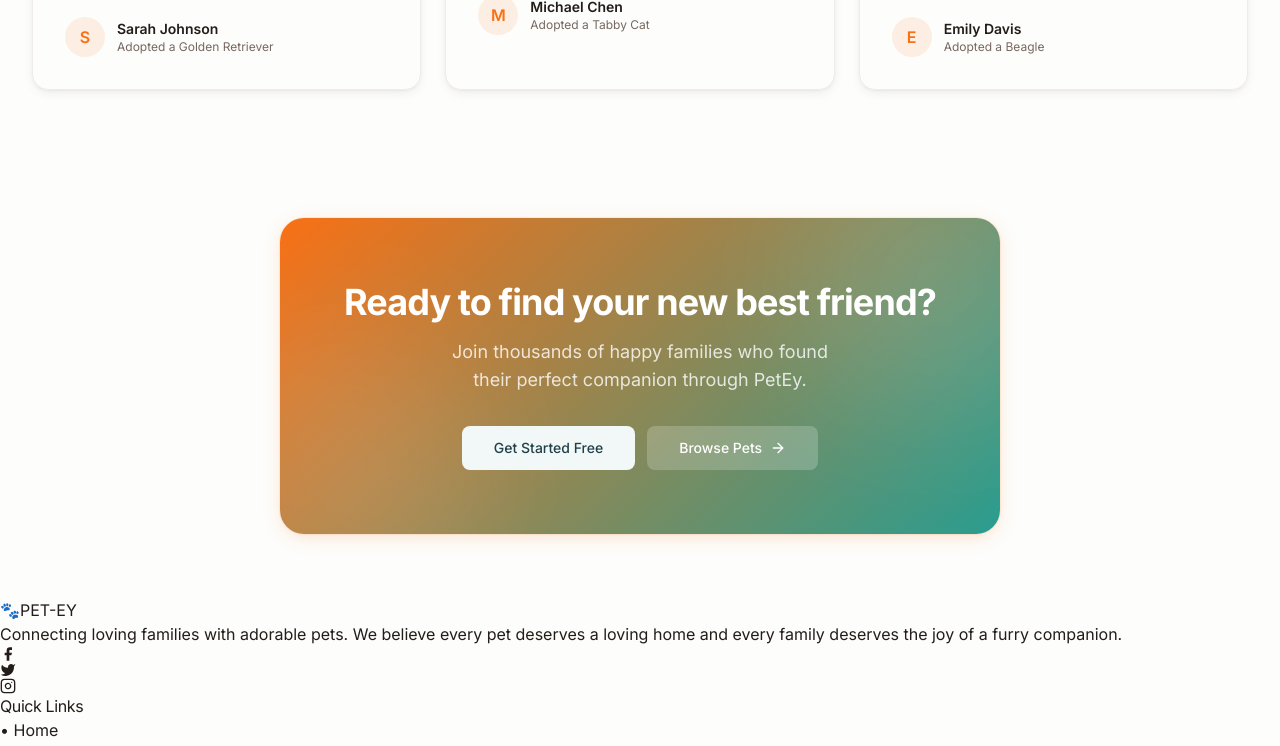
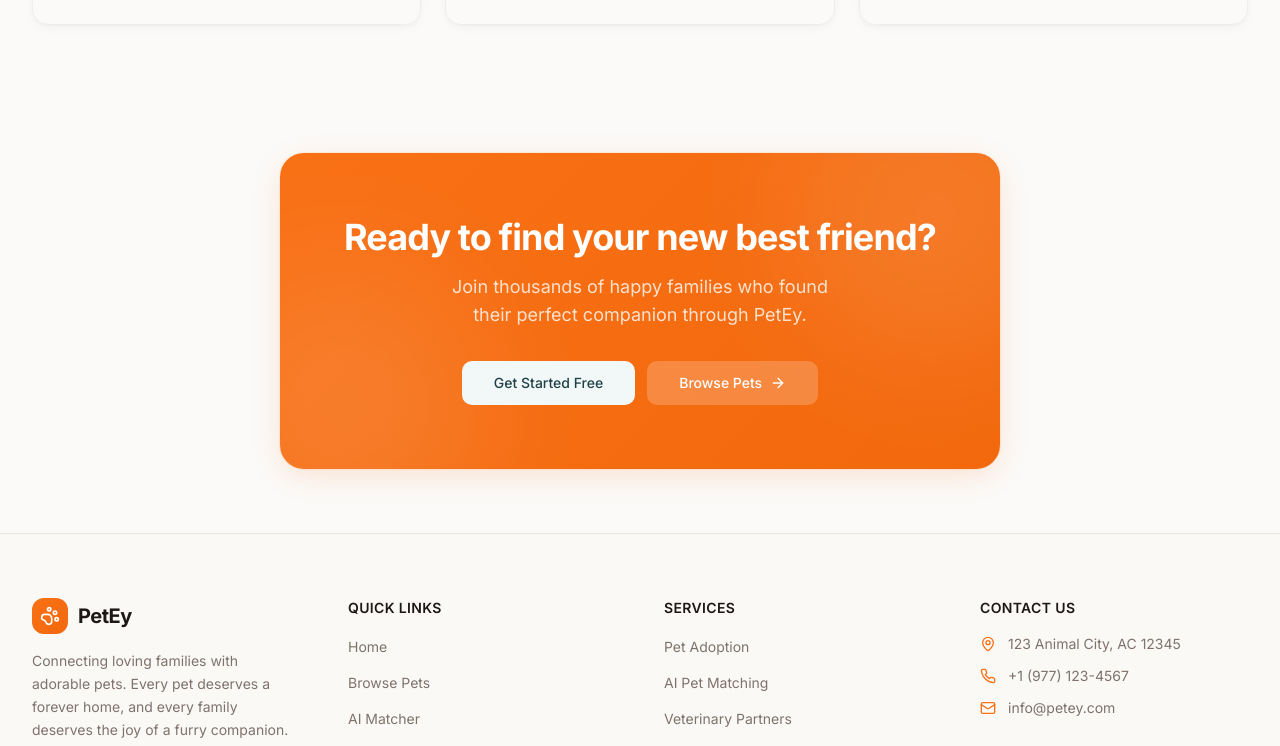
Before and after one commit to Surajrana31-0/PetEy-pet-management-Web-Api-Frontend, a Next.js app: page / in a window 1280 px wide. Shown: the part 2000-2746 px from the top of the page. Built offline with nearby package versions, Linux system fonts and the light colour scheme; no server answers.

Commit message:
Redesign: globals.css, header, footer with clean professional aesthetic

```diff
--- a/app/globals.css
+++ b/app/globals.css
@@ -4,18 +4,18 @@
 
 @layer base {
   :root {
-    --background: 40 40% 99%;
-    --foreground: 20 14% 12%;
+    --background: 40 30% 98%;
+    --foreground: 20 14% 10%;
     --card: 0 0% 100%;
-    --card-foreground: 20 14% 12%;
+    --card-foreground: 20 14% 10%;
     --popover: 0 0% 100%;
-    --popover-foreground: 20 14% 12%;
+    --popover-foreground: 20 14% 10%;
     --primary: 24 95% 53%;
     --primary-foreground: 40 40% 99%;
     --secondary: 180 30% 96%;
     --secondary-foreground: 190 40% 20%;
-    --muted: 40 20% 94%;
-    --muted-foreground: 20 10% 42%;
+    --muted: 40 20% 95%;
+    --muted-foreground: 20 8% 46%;
     --accent: 173 58% 39%;
     --accent-foreground: 40 40% 99%;
     --destructive: 0 84% 60%;
@@ -26,16 +26,16 @@
     --success: 142 71% 45%;
     --success-foreground: 40 40% 99%;
     --warning: 38 92% 50%;
-    --warning-foreground: 20 14% 12%;
-    --border: 30 15% 88%;
-    --input: 30 15% 88%;
+    --warning-foreground: 20 14% 10%;
+    --border: 30 12% 90%;
+    --input: 30 12% 90%;
     --ring: 24 95% 53%;
     --chart-1: 24 95% 53%;
     --chart-2: 173 58% 39%;
     --chart-3: 38 92% 50%;
     --chart-4: 142 71% 45%;
     --chart-5: 280 65% 60%;
-    --radius: 0.625rem;
+    --radius: 0.75rem;
   }
 
   .dark {
@@ -80,9 +80,29 @@
   body {
     @apply bg-background text-foreground;
     font-feature-settings: "rlig" 1, "calt" 1;
+    -webkit-font-smoothing: antialiased;
+    -moz-osx-font-smoothing: grayscale;
   }
   h1, h2, h3, h4, h5, h6 {
     @apply tracking-tight;
+  }
+}
+
+@layer components {
+  .container-page {
+    @apply mx-auto max-w-7xl px-4 sm:px-6 lg:px-8;
+  }
+  .section-padding {
+    @apply py-20 sm:py-24 lg:py-28;
+  }
+  .card-base {
+    @apply rounded-2xl border border-border bg-card;
+  }
+  .card-shadow {
+    box-shadow: 0 1px 3px -1px hsl(20 14% 10% / 0.06), 0 4px 12px -2px hsl(20 14% 10% / 0.04);
+  }
+  .card-shadow-hover {
+    box-shadow: 0 4px 12px -2px hsl(20 14% 10% / 0.08), 0 12px 32px -4px hsl(20 14% 10% / 0.06);
   }
 }
 
@@ -91,29 +111,30 @@
     text-wrap: balance;
   }
   .glass {
-    background: hsl(var(--card) / 0.7);
-    backdrop-filter: blur(12px);
-    -webkit-backdrop-filter: blur(12px);
-  }
-  .glass-dark {
-    background: hsl(var(--background) / 0.6);
+    background: hsl(var(--card) / 0.8);
     backdrop-filter: blur(16px);
     -webkit-backdrop-filter: blur(16px);
   }
   .gradient-warm {
-    background: linear-gradient(135deg, hsl(24 95% 53%) 0%, hsl(173 58% 39%) 100%);
+    background: linear-gradient(135deg, hsl(24 95% 53%) 0%, hsl(24 90% 50%) 100%);
+  }
+  .gradient-teal {
+    background: linear-gradient(135deg, hsl(173 58% 39%) 0%, hsl(173 48% 45%) 100%);
   }
   .gradient-soft {
-    background: linear-gradient(135deg, hsl(40 40% 99%) 0%, hsl(180 30% 96%) 100%);
+    background: linear-gradient(180deg, hsl(40 30% 98%) 0%, hsl(40 20% 95%) 100%);
+  }
+  .gradient-hero {
+    background: linear-gradient(180deg, hsl(40 30% 98%) 0%, hsl(40 20% 96%) 50%, hsl(0 0% 100%) 100%);
   }
   .shadow-soft {
-    box-shadow: 0 2px 8px -2px hsl(20 14% 12% / 0.08), 0 4px 16px -4px hsl(20 14% 12% / 0.06);
+    box-shadow: 0 2px 8px -2px hsl(20 14% 10% / 0.06), 0 4px 16px -4px hsl(20 14% 10% / 0.04);
   }
   .shadow-card {
-    box-shadow: 0 1px 3px -1px hsl(20 14% 12% / 0.1), 0 4px 12px -2px hsl(20 14% 12% / 0.08);
+    box-shadow: 0 1px 3px -1px hsl(20 14% 10% / 0.06), 0 4px 12px -2px hsl(20 14% 10% / 0.04);
   }
   .shadow-glow {
-    box-shadow: 0 0 0 1px hsl(24 95% 53% / 0.1), 0 4px 20px -4px hsl(24 95% 53% / 0.25);
+    box-shadow: 0 0 0 1px hsl(24 95% 53% / 0.08), 0 8px 32px -4px hsl(24 95% 53% / 0.2);
   }
   .no-scrollbar::-webkit-scrollbar {
     display: none;
@@ -129,11 +150,11 @@
   to { opacity: 1; }
 }
 @keyframes fade-in-up {
-  from { opacity: 0; transform: translateY(12px); }
+  from { opacity: 0; transform: translateY(16px); }
   to { opacity: 1; transform: translateY(0); }
 }
 @keyframes fade-in-down {
-  from { opacity: 0; transform: translateY(-12px); }
+  from { opacity: 0; transform: translateY(-16px); }
   to { opacity: 1; transform: translateY(0); }
 }
 @keyframes scale-in {
@@ -141,7 +162,7 @@
   to { opacity: 1; transform: scale(1); }
 }
 @keyframes slide-in-right {
-  from { opacity: 0; transform: translateX(16px); }
+  from { opacity: 0; transform: translateX(20px); }
   to { opacity: 1; transform: translateX(0); }
 }
 @keyframes shimmer {
@@ -150,39 +171,38 @@
 }
 @keyframes float {
   0%, 100% { transform: translateY(0); }
-  50% { transform: translateY(-8px); }
+  50% { transform: translateY(-10px); }
 }
 @keyframes pulse-soft {
   0%, 100% { opacity: 1; }
-  50% { opacity: 0.6; }
+  50% { opacity: 0.5; }
 }
 
-.animate-fade-in { animation: fade-in 0.4s ease-out; }
-.animate-fade-in-up { animation: fade-in-up 0.5s ease-out; }
-.animate-fade-in-down { animation: fade-in-down 0.5s ease-out; }
-.animate-scale-in { animation: scale-in 0.3s ease-out; }
-.animate-slide-in-right { animation: slide-in-right 0.4s ease-out; }
-.animate-float { animation: float 4s ease-in-out infinite; }
-.animate-pulse-soft { animation: pulse-soft 2s ease-in-out infinite; }
+.animate-fade-in { animation: fade-in 0.5s ease-out; }
+.animate-fade-in-up { animation: fade-in-up 0.6s ease-out; }
+.animate-fade-in-down { animation: fade-in-down 0.6s ease-out; }
+.animate-scale-in { animation: scale-in 0.4s ease-out; }
+.animate-slide-in-right { animation: slide-in-right 0.5s ease-out; }
+.animate-float { animation: float 5s ease-in-out infinite; }
+.animate-pulse-soft { animation: pulse-soft 3s ease-in-out infinite; }
 
 .skeleton {
-  background: linear-gradient(90deg, hsl(var(--muted)) 0%, hsl(var(--muted-foreground) / 0.1) 50%, hsl(var(--muted)) 100%);
+  background: linear-gradient(90deg, hsl(var(--muted)) 0%, hsl(var(--muted-foreground) / 0.08) 50%, hsl(var(--muted)) 100%);
   background-size: 1000px 100%;
   animation: shimmer 2s infinite linear;
 }
 
 ::-webkit-scrollbar {
-  width: 10px;
-  height: 10px;
+  width: 8px;
+  height: 8px;
 }
 ::-webkit-scrollbar-track {
-  background: hsl(var(--muted));
+  background: transparent;
 }
 ::-webkit-scrollbar-thumb {
-  background: hsl(var(--muted-foreground) / 0.4);
+  background: hsl(var(--muted-foreground) / 0.3);
   border-radius: 9999px;
-  border: 2px solid hsl(var(--muted));
 }
 ::-webkit-scrollbar-thumb:hover {
-  background: hsl(var(--muted-foreground) / 0.6);
+  background: hsl(var(--muted-foreground) / 0.5);
 }
--- a/components/footer.tsx
+++ b/components/footer.tsx
@@ -1,52 +1,62 @@
-import Link from "next/link";
+import Link from 'next/link';
+import { PawPrint, Facebook, Twitter, Instagram, Mail, Phone, MapPin, Heart } from 'lucide-react';
+
+const quickLinks = [
+  { label: 'Home', href: '/' },
+  { label: 'Browse Pets', href: '/pets' },
+  { label: 'AI Matcher', href: '/ai-matcher' },
+  { label: 'Vets', href: '/vets' },
+  { label: 'Blog', href: '/blog' },
+  { label: 'About Us', href: '/about' },
+];
+
+const services = [
+  'Pet Adoption',
+  'AI Pet Matching',
+  'Veterinary Partners',
+  'Pet Care Tips',
+  'Foster Program',
+];
 
 export default function Footer() {
   return (
-    <footer className="footer">
-      <div className="container">
-        <div className="footer-grid">
-
-          {/* Brand column */}
-          <div className="footer-brand">
-            <div className="footer-logo">
-              <span className="logo-icon">🐾</span>
-              <span className="footer-logo-text">PET-EY</span>
-            </div>
-            <p className="footer-brand-desc">
-              Connecting loving families with adorable pets. We believe every
-              pet deserves a loving home and every family deserves the joy of
-              a furry companion.
+    <footer className="border-t border-border bg-muted/30">
+      <div className="container-page py-16">
+        <div className="grid grid-cols-1 gap-12 sm:grid-cols-2 lg:grid-cols-4">
+          {/* Brand */}
+          <div className="space-y-4">
+            <Link href="/" className="flex items-center gap-2.5">
+              <span className="flex h-9 w-9 items-center justify-center rounded-xl gradient-warm text-white">
+                <PawPrint className="h-5 w-5" />
+              </span>
+              <span className="text-xl font-bold tracking-tight">PetEy</span>
+            </Link>
+            <p className="text-sm leading-relaxed text-muted-foreground">
+              Connecting loving families with adorable pets. Every pet deserves a forever home, and every family deserves the joy of a furry companion.
             </p>
-            <div className="footer-socials">
-              <Link href="#" className="footer-social-btn" aria-label="Facebook">
-                <svg width="16" height="16" viewBox="0 0 24 24" fill="currentColor">
-                  <path d="M18 2h-3a5 5 0 0 0-5 5v3H7v4h3v8h4v-8h3l1-4h-4V7a1 1 0 0 1 1-1h3z"/>
-                </svg>
-              </Link>
-              <Link href="#" className="footer-social-btn" aria-label="Twitter">
-                <svg width="16" height="16" viewBox="0 0 24 24" fill="currentColor">
-                  <path d="M23 3a10.9 10.9 0 0 1-3.14 1.53 4.48 4.48 0 0 0-7.86 3v1A10.66 10.66 0 0 1 3 4s-4 9 5 13a11.64 11.64 0 0 1-7 2c9 5 20 0 20-11.5a4.5 4.5 0 0 0-.08-.83A7.72 7.72 0 0 0 23 3z"/>
-                </svg>
-              </Link>
-              <Link href="#" className="footer-social-btn" aria-label="Instagram">
-                <svg width="16" height="16" viewBox="0 0 24 24" fill="none"
-                  stroke="currentColor" strokeWidth="2"
-                  strokeLinecap="round" strokeLinejoin="round">
-                  <rect x="2" y="2" width="20" height="20" rx="5" ry="5"/>
-                  <path d="M16 11.37A4 4 0 1 1 12.63 8 4 4 0 0 1 16 11.37z"/>
-                  <line x1="17.5" y1="6.5" x2="17.51" y2="6.5"/>
-                </svg>
-              </Link>
+            <div className="flex gap-3">
+              {[Facebook, Twitter, Instagram].map((Icon, i) => (
+                <a
+                  key={i}
+                  href="#"
+                  className="flex h-9 w-9 items-center justify-center rounded-lg border border-border bg-card text-muted-foreground transition-all hover:border-primary hover:text-primary hover:shadow-soft"
+                  aria-label="Social link"
+                >
+                  <Icon className="h-4 w-4" />
+                </a>
+              ))}
             </div>
           </div>
 
           {/* Quick Links */}
           <div>
-            <h4 className="footer-col-title">Quick Links</h4>
-            <ul className="footer-links">
-              {["Home", "Adopt a Pet", "About Us", "Contact", "Volunteer"].map((l) => (
-                <li key={l}>
-                  <Link href="#" className="footer-link">• {l}</Link>
+            <h4 className="text-sm font-semibold uppercase tracking-wide text-foreground">Quick Links</h4>
+            <ul className="mt-4 space-y-3">
+              {quickLinks.map((link) => (
+                <li key={link.label}>
+                  <Link href={link.href} className="text-sm text-muted-foreground transition-colors hover:text-primary">
+                    {link.label}
+                  </Link>
                 </li>
               ))}
             </ul>
@@ -54,11 +64,13 @@ export default function Footer() {
 
           {/* Services */}
           <div>
-            <h4 className="footer-col-title">Services</h4>
-            <ul className="footer-links">
-              {["Pet Care Tips", "Training Resources", "Veterinary Partners", "Foster Program", "Donate"].map((s) => (
+            <h4 className="text-sm font-semibold uppercase tracking-wide text-foreground">Services</h4>
+            <ul className="mt-4 space-y-3">
+              {services.map((s) => (
                 <li key={s}>
-                  <Link href="#" className="footer-link">• {s}</Link>
+                  <Link href="#" className="text-sm text-muted-foreground transition-colors hover:text-primary">
+                    {s}
+                  </Link>
                 </li>
               ))}
             </ul>
@@ -66,45 +78,31 @@ export default function Footer() {
 
           {/* Contact */}
           <div>
-            <h4 className="footer-col-title">Contact Us</h4>
-            <div className="footer-contact">
-              <div className="footer-contact-row">
-                <span className="footer-contact-icon">📍</span>
-                <span className="footer-contact-text">
-                  123 New Baneshower, Animal City, AC 12345
-                </span>
-              </div>
-              <div className="footer-contact-row">
-                <span className="footer-contact-icon">📞</span>
-                <span className="footer-contact-text">+1 (977) 123-4567</span>
-              </div>
-              <div className="footer-contact-row">
-                <span className="footer-contact-icon">✉️</span>
-                <span className="footer-contact-text">info@pet_Ey.xs4.com</span>
-              </div>
-              <div className="emergency-badge">
-                <svg width="20" height="20" viewBox="0 0 24 24" fill="currentColor">
-                  <path d="M20.84 4.61a5.5 5.5 0 0 0-7.78 0L12 5.67l-1.06-1.06a5.5 5.5 0 0 0-7.78 7.78l1.06 1.06L12 21.23l7.78-7.78 1.06-1.06a5.5 5.5 0 0 0 0-7.78z"/>
-                </svg>
-                <div>
-                  <div className="emergency-title">Emergency Pet Rescue:</div>
-                  <div className="emergency-sub">Available 24/7</div>
-                </div>
-              </div>
-            </div>
+            <h4 className="text-sm font-semibold uppercase tracking-wide text-foreground">Contact Us</h4>
+            <ul className="mt-4 space-y-3">
+              <li className="flex items-start gap-3 text-sm text-muted-foreground">
+                <MapPin className="h-4 w-4 mt-0.5 flex-shrink-0 text-primary" />
+                <span>123 Animal City, AC 12345</span>
+              </li>
+              <li className="flex items-center gap-3 text-sm text-muted-foreground">
+                <Phone className="h-4 w-4 flex-shrink-0 text-primary" />
+                <span>+1 (977) 123-4567</span>
+              </li>
+              <li className="flex items-center gap-3 text-sm text-muted-foreground">
+                <Mail className="h-4 w-4 flex-shrink-0 text-primary" />
+                <span>info@petey.com</span>
+              </li>
+            </ul>
           </div>
         </div>
 
-        {/* Bottom bar */}
-        <div className="footer-bottom">
-          <p className="footer-copy">
-            © 2024 Pet-Ey. All rights reserved. Made with • for pets and their families.
+        <div className="mt-12 flex flex-col items-center justify-between gap-4 border-t border-border pt-8 sm:flex-row">
+          <p className="text-sm text-muted-foreground">
+            &copy; {new Date().getFullYear()} PetEy. All rights reserved.
           </p>
-          <div className="footer-legal">
-            <Link href="#" className="footer-legal-link">Privacy Policy</Link>
-            <Link href="#" className="footer-legal-link">Terms of Service</Link>
-            <Link href="#" className="footer-legal-link">Cookie Policy</Link>
-          </div>
+          <p className="flex items-center gap-1.5 text-sm text-muted-foreground">
+            Made with <Heart className="h-3.5 w-3.5 fill-primary text-primary" /> for pets and their families
+          </p>
         </div>
       </div>
     </footer>
--- a/components/header.tsx
+++ b/components/header.tsx
@@ -1,73 +1,67 @@
 import Link from 'next/link';
+import { getCurrentUser } from '@/lib/auth/session';
 import { getDashboardPathForRole } from '@/lib/auth/roles';
-import { getCurrentUser } from '@/lib/auth/session';
 import { UserRole } from '@/lib/types/auth';
+import { PawPrint, Menu, X } from 'lucide-react';
 
 export default async function Header() {
   const user = await getCurrentUser();
   const dashboardPath = user ? getDashboardPathForRole(user.role) : '/login';
 
-  const adoptHref = user ? '/adopt' : '/login?redirect=/adopt';
-  const vetsHref = user ? '/vets' : '/login?redirect=/vets';
-  const aiHref = user ? '/ai-assistant' : '/login?redirect=/ai-assistant';
+  const navLinks = [
+    { href: '/', label: 'Home' },
+    { href: '/pets', label: 'Browse Pets' },
+    { href: '/ai-matcher', label: 'AI Match' },
+    { href: '/vets', label: 'Vets' },
+    { href: '/blog', label: 'Blog' },
+    { href: '/about', label: 'About' },
+  ];
 
   return (
-    <header className="navbar">
-      <div className="container navbar-inner">
-        <Link href="/" className="logo">
-          <span className="logo-icon">🐾</span>
-          <span className="logo-text">PETEY</span>
-        </Link>
+    <header className="sticky top-0 z-50 w-full border-b border-border/60 bg-background/80 backdrop-blur-xl">
+      <div className="container-page flex h-16 items-center justify-between">
+        <div className="flex items-center gap-8">
+          <Link href="/" className="flex items-center gap-2.5 group">
+            <span className="flex h-9 w-9 items-center justify-center rounded-xl gradient-warm text-white shadow-soft transition-transform group-hover:scale-105">
+              <PawPrint className="h-5 w-5" />
+            </span>
+            <span className="text-xl font-bold tracking-tight">PetEy</span>
+          </Link>
 
-        <nav className="nav-links">
-          <Link href="/" className="nav-link">
-            Home
-          </Link>
-          <Link href={adoptHref} className="nav-link">
-            Adopt
-          </Link>
-          <Link href={vetsHref} className="nav-link">
-            Vets
-          </Link>
-          <Link href={aiHref} className="nav-link">
-            AI Match
-          </Link>
-          <Link href="/blog" className="nav-link">
-            Blog
-          </Link>
-          <Link href="/about" className="nav-link">
-            About
-          </Link>
-        </nav>
+          <nav className="hidden items-center gap-1 md:flex">
+            {navLinks.map((link) => (
+              <Link
+                key={link.href}
+                href={link.href}
+                className="rounded-lg px-3 py-2 text-sm font-medium text-muted-foreground transition-colors hover:text-foreground hover:bg-muted"
+              >
+                {link.label}
+              </Link>
+            ))}
+          </nav>
+        </div>
 
-        <div className="nav-auth">
+        <div className="flex items-center gap-3">
           {user ? (
-            <Link href={dashboardPath} className="btn-primary signup-btn">
+            <Link
+              href={dashboardPath}
+              className="inline-flex items-center justify-center rounded-xl gradient-warm px-5 py-2 text-sm font-semibold text-white shadow-soft transition-all hover:shadow-glow hover:scale-[1.02]"
+            >
               {user.role === UserRole.ADMIN ? 'Admin Dashboard' : 'My Dashboard'}
             </Link>
           ) : (
             <>
-              <Link href="/login" className="login-link">
-                <svg
-                  width="18"
-                  height="18"
-                  viewBox="0 0 24 24"
-                  fill="none"
-                  stroke="currentColor"
-                  strokeWidth="1.8"
-                  strokeLinecap="round"
-                  strokeLinejoin="round"
-                >
-                  <path d="M20 21v-2a4 4 0 0 0-4-4H8a4 4 0 0 0-4 4v2" />
-                  <circle cx="12" cy="7" r="4" />
-                </svg>
-                Login
+              <Link
+                href="/login"
+                className="hidden rounded-lg px-4 py-2 text-sm font-medium text-muted-foreground transition-colors hover:text-foreground sm:inline-flex"
+              >
+                Sign in
               </Link>
-              <Link href="/register" className="btn-primary signup-btn">
-                <svg width="16" height="16" viewBox="0 0 24 24" fill="currentColor">
-                  <path d="M20.84 4.61a5.5 5.5 0 0 0-7.78 0L12 5.67l-1.06-1.06a5.5 5.5 0 0 0-7.78 7.78l1.06 1.06L12 21.23l7.78-7.78 1.06-1.06a5.5 5.5 0 0 0 0-7.78z" />
-                </svg>
-                Sign Up
+              <Link
+                href="/register"
+                className="inline-flex items-center justify-center rounded-xl gradient-warm px-5 py-2 text-sm font-semibold text-white shadow-soft transition-all hover:shadow-glow hover:scale-[1.02]"
+              >
+                Get Started
               </Link>
             </>
           )}
```
